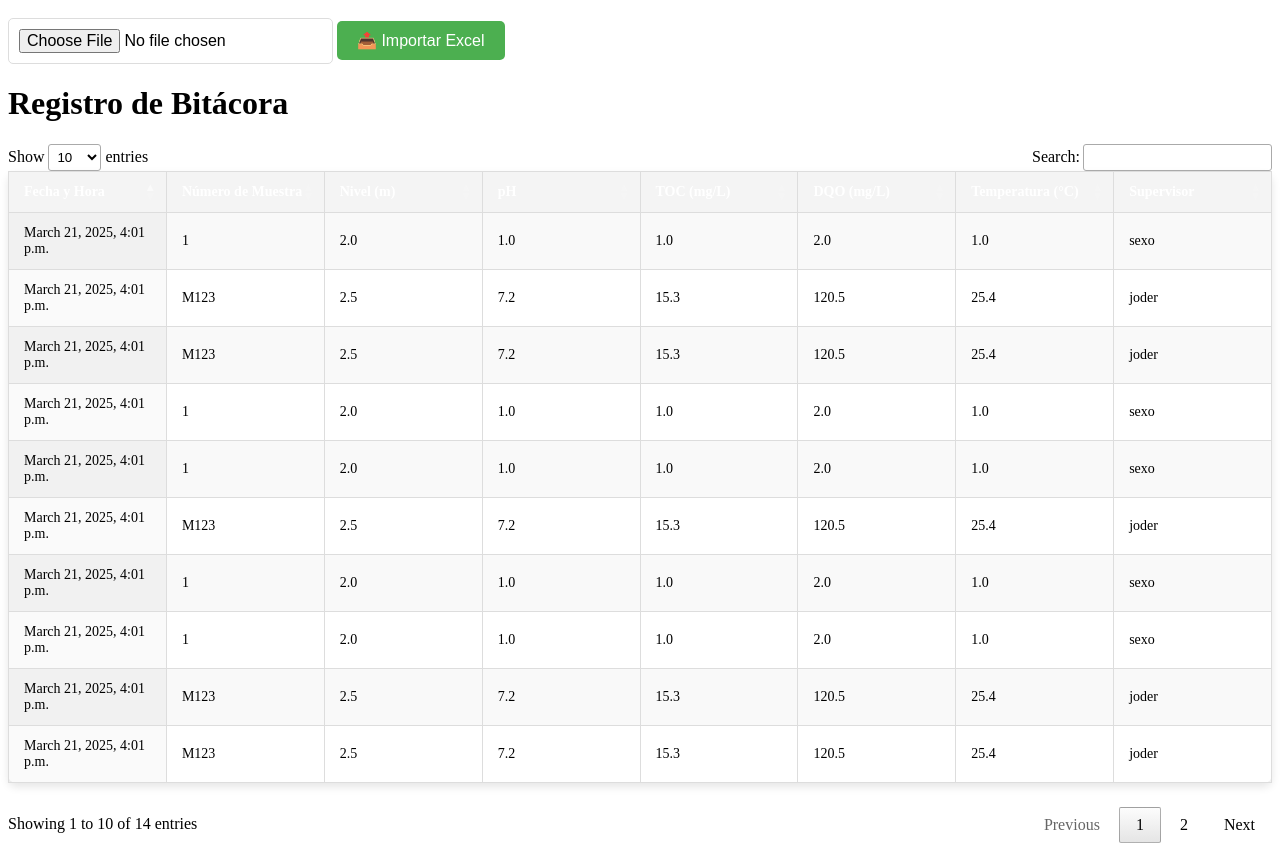
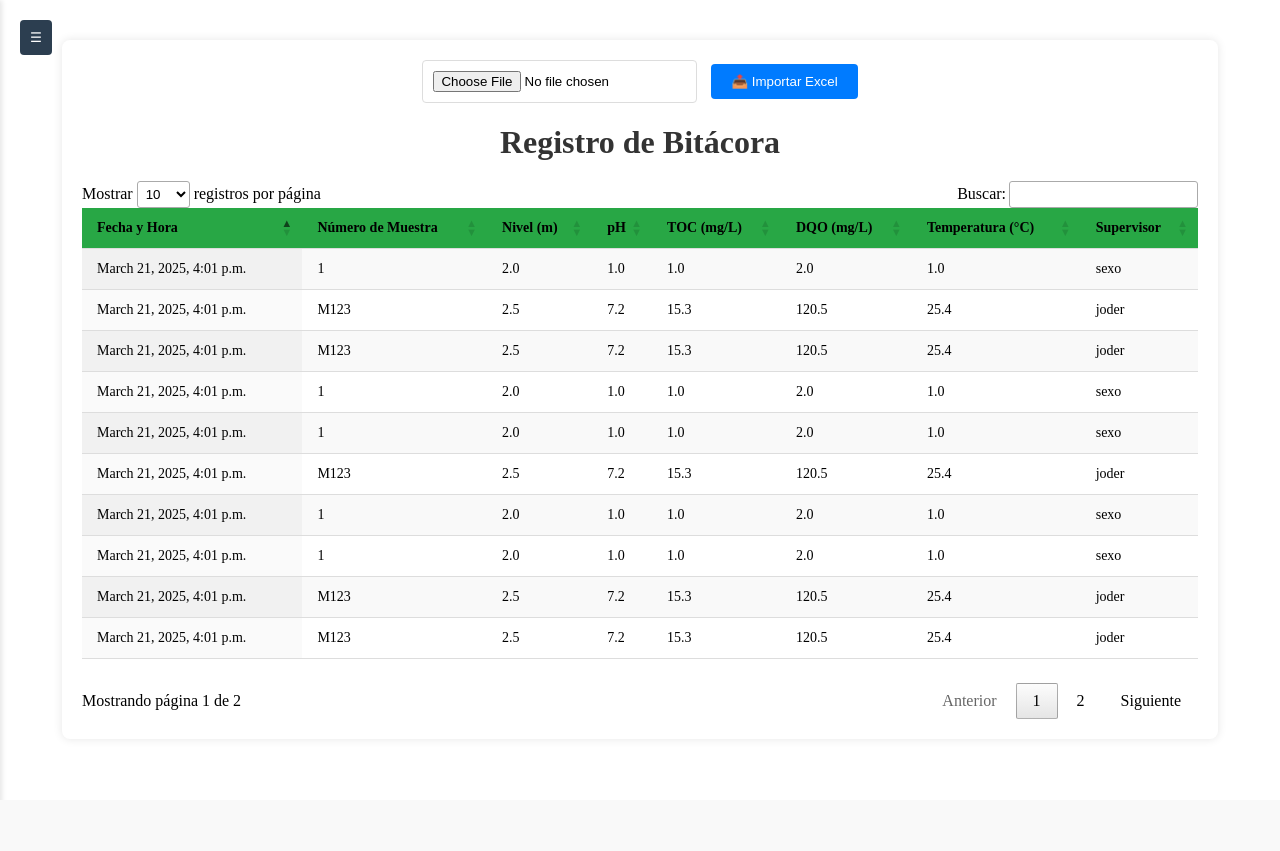
Before and after one commit to ab-max-h/planta_agua, a Django app: page /datos/ in a window 1280 px wide. After the commit the page ends 719 px from the top, so only its background shows below. Run offline with Django 5.2, Linux system fonts and the light colour scheme; data comes from the database, SQL or seed files in the repository; both versions use the stored data as it was after the commit; some libraries are stand-ins or nearby versions.

Commit message:
VERSION DEMO

```diff
--- a/agua/hola/models.py
+++ b/agua/hola/models.py
@@ -13,6 +13,7 @@ class Announcement(models.Model):  # Asegúrate de que este modelo exista
 class Post(models.Model):
     title = models.CharField(max_length=200)
     content = models.TextField()
+    created_at = models.DateTimeField(auto_now_add=True)
 
     def __str__(self):
         return self.title
--- a/agua/hola/static/hola/Bitacora.js
+++ b/agua/hola/static/hola/Bitacora.js
@@ -39,3 +39,190 @@ submitButton.addEventListener('mouseover', function() {
 submitButton.addEventListener('mouseout', function() {
     submitButton.style.backgroundColor = '#4CAF50'; // Vuelve al color original cuando se quita el ratón
 });
+
+
+// Inicialización de DataTables
+$(document).ready(function () {
+    $('#tablaBitacoras').DataTable({
+        "language": {
+            "lengthMenu": "Mostrar _MENU_ registros por página",
+            "zeroRecords": "No se encontraron registros",
+            "info": "Mostrando página _PAGE_ de _PAGES_",
+            "infoEmpty": "No hay registros disponibles",
+            "infoFiltered": "(filtrado de _MAX_ registros totales)",
+            "search": "Buscar:",
+            "paginate": {
+                "first": "Primero",
+                "last": "Último",
+                "next": "Siguiente",
+                "previous": "Anterior"
+            }
+        }
+    });
+});
+
+document.addEventListener("DOMContentLoaded", function () {
+    // Solo ejecutar el código cuando se seleccione la opción "Graficación"
+    document.querySelectorAll(".menu-btn").forEach(btn => {
+        btn.addEventListener("click", function () {
+            if (this.getAttribute("data-opcion") === "graficacion") {
+                cargarGrafica();
+            }
+        });
+    });
+});
+
+function cargarGrafica() {
+    // Verifica si la librería de ECharts ya está cargada
+    if (typeof echarts === "undefined") {
+        let script = document.createElement("script");
+        script.src = "https://cdn.jsdelivr.net/npm/echarts@5/dist/echarts.min.js";
+        script.onload = inicializarGrafico;
+        document.body.appendChild(script);
+    } else {
+        inicializarGrafico();
+    }
+}
+
+function inicializarGrafico() {
+    fetch("/api/datos-bitacora/")  // Ruta Django que devuelve JSON
+        .then(response => response.json())
+        .then(datos => {
+            let fechas = datos.map(d => d.fecha_hora);
+            let niveles = datos.map(d => d.nivel_agua);
+            let temperaturas = datos.map(d => d.temperatura);
+
+            let grafico = echarts.init(document.getElementById("grafico"));
+
+            let opciones = {
+                title: { text: "Nivel del Agua y Temperatura" },
+                tooltip: { trigger: "axis" },
+                legend: { data: ["Nivel (m)", "Temperatura (°C)"] },
+                xAxis: { type: "category", data: fechas },
+                yAxis: [
+                    { type: "value", name: "Nivel (m)" },
+                    { type: "value", name: "Temperatura (°C)", position: "right" }
+                ],
+                series: [
+                    { name: "Nivel (m)", type: "line", data: niveles },
+                    { name: "Temperatura (°C)", type: "line", data: temperaturas, yAxisIndex: 1 }
+                ]
+            };
+
+            grafico.setOption(opciones);
+        })
+        .catch(error => console.error("Error cargando datos:", error));
+}
+
+document.addEventListener("DOMContentLoaded", function () {
+    document.querySelectorAll(".menu-btn").forEach(btn => {
+        btn.addEventListener("click", function () {
+            if (this.getAttribute("data-opcion") === "graficacion") {
+                cargarGraficas();
+            }
+        });
+    });
+});
+
+function cargarGraficas() {
+    if (typeof echarts === "undefined") {
+        let script = document.createElement("script");
+        script.src = "https://cdn.jsdelivr.net/npm/echarts@5/dist/echarts.min.js";
+        script.onload = inicializarGraficas;
+        document.body.appendChild(script);
+    } else {
+        inicializarGraficas();
+    }
+}
+
+function inicializarGraficas() {
+    fetch("/api/datos-bitacora/")
+        .then(response => response.json())
+        .then(datos => {
+            let fechas = datos.map(d => d.fecha_hora);
+            let niveles = datos.map(d => d.nivel_agua);
+            let temperaturas = datos.map(d => d.temperatura);
+            let ph = datos.map(d => d.ph);
+            let toc = datos.map(d => d.toc);
+            let dqo = datos.map(d => d.dqo);
+
+            // 📊 Nivel del Agua vs. Fecha
+            let graficoNivel = echarts.init(document.getElementById("grafico_nivel"));
+            graficoNivel.setOption({
+                title: { text: "Nivel del Agua a lo Largo del Tiempo" },
+                xAxis: { type: "category", data: fechas },
+                yAxis: { type: "value", name: "Nivel (m)" },
+                series: [{ name: "Nivel", type: "line", data: niveles }]
+            });
+
+            // 🌡 Temperatura vs. Fecha
+            let graficoTemp = echarts.init(document.getElementById("grafico_temperatura"));
+            graficoTemp.setOption({
+                title: { text: "Temperatura a lo Largo del Tiempo" },
+                xAxis: { type: "category", data: fechas },
+                yAxis: { type: "value", name: "Temperatura (°C)" },
+                series: [{ name: "Temperatura", type: "line", data: temperaturas }]
+            });
+
+            // ⚡ pH vs. Nivel de Agua (Dispersión)
+            let graficoPHvsNivel = echarts.init(document.getElementById("grafico_ph_vs_nivel"));
+            graficoPHvsNivel.setOption({
+                title: { text: "Relación entre pH y Nivel de Agua" },
+                xAxis: { type: "value", name: "Nivel (m)" },
+                yAxis: { type: "value", name: "pH" },
+                series: [{ name: "pH vs Nivel", type: "scatter", data: niveles.map((v, i) => [v, ph[i]]) }]
+            });
+
+            // 🧪 TOC vs. DQO (Dispersión)
+            let graficoTocVsDqo = echarts.init(document.getElementById("grafico_toc_vs_dqo"));
+            graficoTocVsDqo.setOption({
+                title: { text: "Relación entre TOC y DQO" },
+                xAxis: { type: "value", name: "TOC (mg/L)" },
+                yAxis: { type: "value", name: "DQO (mg/L)" },
+                series: [{ name: "TOC vs DQO", type: "scatter", data: toc.map((v, i) => [v, dqo[i]]) }]
+            });
+
+            // 📉 Histograma de pH
+            let conteoPH = {};
+            ph.forEach(valor => conteoPH[valor] = (conteoPH[valor] || 0) + 1);
+            let valoresPH = Object.keys(conteoPH);
+            let frecuenciasPH = Object.values(conteoPH);
+
+            let graficoPHHistograma = echarts.init(document.getElementById("grafico_ph_histograma"));
+            graficoPHHistograma.setOption({
+                title: { text: "Distribución del pH" },
+                xAxis: { type: "category", data: valoresPH, name: "pH" },
+                yAxis: { type: "value", name: "Frecuencia" },
+                series: [{ name: "Frecuencia", type: "bar", data: frecuenciasPH }]
+            });
+
+        })
+        .catch(error => console.error("Error cargando datos:", error));
+}
+// Función para abrir/cerrar el menú lateral
+document.getElementById('menuToggle').addEventListener('click', function () {
+    var menuLateral = document.getElementById('menuLateral');
+    var contenidoPrincipal = document.getElementById('contenidoPrincipal');
+
+    // Alternar la clase 'abierto' en el menú lateral
+    menuLateral.classList.toggle('abierto');
+
+    // Alternar la clase 'menu-abierto' en el contenido principal
+    contenidoPrincipal.classList.toggle('menu-abierto');
+});
+
+// Función para cambiar entre las opciones del menú
+document.querySelectorAll('.menu-btn').forEach(function (btn) {
+    btn.addEventListener('click', function () {
+        // Obtener la opción seleccionada
+        var opcion = this.getAttribute('data-opcion');
+
+        // Ocultar todas las secciones de contenido
+        document.querySelectorAll('.contenido-opcion').forEach(function (seccion) {
+            seccion.classList.remove('activo');
+        });
+
+        // Mostrar la sección correspondiente a la opción seleccionada
+        document.getElementById(opcion).classList.add('activo');
+    });
+});
--- a/agua/hola/static/hola/style.css
+++ b/agua/hola/static/hola/style.css
@@ -710,3 +710,6 @@ html {
     z-index: 2;
     position: relative;
   }
+
+
+  /* Estilos para publicaciones */
--- a/agua/hola/static/hola/style1.css
+++ b/agua/hola/static/hola/style1.css
@@ -1,77 +1,206 @@
-/* Estilos generales para la tabla */
-table {
-  width: 100%;
-  table-layout: fixed;  /* Evita que las columnas se expandan más de lo necesario */
-  margin: 30px auto;    /* Centra la tabla en la página */
-  border-collapse: collapse;  /* Elimina los espacios entre las celdas */
-  background-color: #ffffff;
-  box-shadow: 0 4px 8px rgba(0, 0, 0, 0.1);  /* Agrega sombra suave a la tabla */
-  border-radius: 8px;    /* Bordes redondeados */
+/* Estilos generales para el cuerpo de la página */
+body {
+  font-family: 'Times New Roman', Times, serif;
+  background-color: rgb(223, 218, 218);
+  margin: 0;
+  padding: 0;
+  position: relative;
+  overflow-x: hidden;
+  display: flex;
+  height: 100vh;
 }
 
-/* Estilos para las celdas de la tabla */
-th, td {
-  padding: 10px;           /* Espaciado interno de las celdas */
-  text-align: left;        /* Alinea el texto a la izquierda */
-  border: 1px solid #ddd; /* Borde ligero alrededor de las celdas */
-  overflow: hidden;        /* Oculta el contenido que se desborda */
-  text-overflow: ellipsis; /* Agrega "..." cuando el contenido es demasiado largo */
-  word-wrap: break-word;   /* Hace que el contenido largo se divida en varias líneas */
-  white-space: normal;     /* Permite que el contenido se ajuste automáticamente */
+/* Animación de fondo */
+@keyframes backgroundAnimation {
+  0% { background-position: 0% 50%; }
+  50% { background-position: 100% 50%; }
+  100% { background-position: 0% 50%; }
 }
 
-/* Estilos para el encabezado de la tabla */
-th {
-  background-color: #4CAF50; /* Fondo verde para el encabezado */
-  color: white;              /* Color del texto blanco */
-  font-weight: bold;         /* Hace el texto en negritas */
+body::before {
+  content: '';
+  position: absolute;
+  top: 0;
+  left: 0;
+  width: 100%;
+  height: 100%;
+  background: linear-gradient(135deg, #009fa5, #e0e0e0);
+  z-index: -1;
+  animation: backgroundAnimation 10s infinite alternate;
 }
 
-/* Estilo para las filas alternas de la tabla */
-tr:nth-child(even) {
-  background-color: #f2f2f2;  /* Color de fondo gris claro para filas pares */
+/* Estilos para el contenedor principal */
+.container {
+  width: 90%;
+  max-width: 1200px;
+  margin: 20px auto;
+  padding: 20px;
+  background-color: #fff;
+  box-shadow: 0 0 10px rgba(0, 0, 0, 0.1);
+  border-radius: 8px;
+  position: relative;
+  z-index: 1;
 }
 
-tr:nth-child(odd) {
-  background-color: #ffffff;  /* Color de fondo blanco para filas impares */
+/* Estilos para el título de la tabla */
+h1 {
+  text-align: center;
+  color: #333;
+  margin-bottom: 20px;
+  animation: fadeIn 2s ease-in-out;
 }
 
-/* Estilo cuando no hay registros en la tabla */
-td[colspan="8"] {
-  text-align: center;         /* Centra el texto */
-  font-style: italic;         /* Da un estilo en cursiva */
-  color: #888;                /* Color gris para el texto */
-  padding: 20px;              /* Agrega algo de espacio extra */
+@keyframes fadeIn {
+  0% { opacity: 0; }
+  100% { opacity: 1; }
 }
 
-/* Estilo para los botones de la tabla */
-button {
-  background-color: #4CAF50; /* Fondo verde */
-  color: white;              /* Color del texto blanco */
-  border: none;              /* Sin borde */
-  padding: 10px 20px;        /* Espaciado interno del botón */
-  text-align: center;        /* Alinea el texto en el centro */
-  text-decoration: none;     /* Sin subrayado */
-  display: inline-block;     /* Se muestra en línea con otros elementos */
-  font-size: 16px;           /* Tamaño de fuente */
-  cursor: pointer;          /* Muestra el cursor como puntero cuando se pasa sobre el botón */
-  border-radius: 5px;        /* Bordes redondeados */
-  transition: background-color 0.3s; /* Transición suave para el cambio de color */
+/* Estilos para el formulario de importación */
+form {
+  margin-bottom: 20px;
+  text-align: center;
 }
 
-button:hover {
-  background-color: #45a049; /* Cambia el color cuando el cursor pasa sobre el botón */
+form input[type="file"] {
+  padding: 10px;
+  border: 1px solid #ddd;
+  border-radius: 4px;
+  margin-right: 10px;
 }
 
-/* Estilo para los inputs (botones de archivo) */
-input[type="file"] {
-  padding: 10px;            /* Espaciado interno */
-  font-size: 16px;          /* Tamaño de fuente */
-  border-radius: 5px;       /* Bordes redondeados */
-  border: 1px solid #ddd;   /* Borde ligero */
-  margin-top: 10px;         /* Espaciado superior */
+form button {
+  padding: 10px 20px;
+  background-color: #007bff;
+  color: #fff;
+  border: none;
+  border-radius: 4px;
+  cursor: pointer;
+  transition: background-color 0.3s ease;
 }
 
-input[type="file"]:hover {
-  background-color: #f9f9f9; /* Fondo gris claro cuando pasa el mouse */
+form button:hover {
+  background-color: #0056b3;
 }
+
+/* Estilos para la tabla */
+#tablaBitacoras {
+  width: 100%;
+  border-collapse: collapse;
+  margin: 20px 0;
+  font-size: 14px;
+  animation: slideIn 1s ease-in-out;
+}
+
+@keyframes slideIn {
+  0% { transform: translateY(50px); opacity: 0; }
+  100% { transform: translateY(0); opacity: 1; }
+}
+
+#tablaBitacoras th, #tablaBitacoras td {
+  padding: 12px 15px;
+  text-align: left;
+  border-bottom: 1px solid #ddd;
+}
+
+#tablaBitacoras th {
+  background-color: #28a745; /* Verde para los encabezados */
+  color: black;
+  font-weight: bold;
+}
+
+#tablaBitacoras td {
+  color: #000; /* Negro para los nombres de las columnas */
+}
+
+#tablaBitacoras tr:hover {
+  background-color: #f1f1f1;
+  transition: background-color 0.3s ease;
+}
+
+/* Estilos para el mensaje cuando no hay registros */
+#tablaBitacoras tr td[colspan="8"] {
+  text-align: center;
+  color: #777;
+  padding: 20px;
+}
+
+/* Menú lateral */
+.menu-lateral {
+  width: 250px;
+  background-color: #2c3e50;
+  color: #fff;
+  padding: 20px;
+  box-shadow: 2px 0 5px rgba(0, 0, 0, 0.1);
+  transition: transform 0.3s ease;
+  height: 100vh;
+  position: fixed;
+  left: 0;
+  top: 0;
+  z-index: 1000;
+  transform: translateX(-100%); /* Oculta el menú por defecto */
+}
+
+.menu-lateral.abierto {
+  transform: translateX(0); /* Muestra el menú */
+}
+
+/* Botón del menú */
+.menu-btn {
+  display: block;
+  width: 100%;
+  padding: 15px;
+  background-color: #34495e;
+  color: #fff;
+  border: none;
+  text-align: center;
+  cursor: pointer;
+  margin-bottom: 15px;
+  border-radius: 4px;
+  transition: background-color 0.3s ease;
+}
+
+.menu-btn:hover {
+  background-color: #1abc9c;
+}
+
+/* Botón de toggle */
+.menu-toggle {
+  position: fixed;
+  top: 20px;
+  left: 20px;
+  background-color: #2c3e50;
+  color: #fff;
+  border: none;
+  padding: 10px;
+  cursor: pointer;
+  z-index: 1001; /* Asegura que esté por encima del menú */
+  border-radius: 4px;
+  transition: background-color 0.3s ease;
+}
+
+.menu-toggle:hover {
+  background-color: #1abc9c;
+}
+
+/* Contenido principal */
+.contenido-principal {
+  flex: 1;
+  padding: 20px;
+  background-color: white;
+  margin-left: 0;
+  transition: margin-left 0.3s ease;
+}
+
+.contenido-principal.menu-abierto {
+  margin-left: 250px; /* Desplaza el contenido al abrir el menú */
+}
+
+/* Ocultar contenido inicialmente */
+.contenido-opcion {
+  display: none;
+}
+
+/* Mostrar contenido activo */
+.contenido-opcion.activo {
+  display: block;
+}
--- a/agua/hola/templates/hola/datos.html
+++ b/agua/hola/templates/hola/datos.html
@@ -13,30 +13,27 @@
     <!-- DataTables JS -->
     <script type="text/javascript" src="https://cdn.datatables.net/1.10.21/js/jquery.dataTables.min.js"></script>
     <!-- Tu archivo CSS personalizado -->
-    <link rel="stylesheet" href="{% static 'hola/style1.css' %}" media="all">
-    <style>
-        /* Estilos adicionales para la tabla */
-        #tablaBitacoras {
-            width: 100%;
-            border-collapse: collapse;
-            margin: 20px 0;
-            font-size: 14px;
-        }
-        #tablaBitacoras th, #tablaBitacoras td {
-            padding: 12px 15px;
-            text-align: left;
-            border-bottom: 1px solid #ddd;
-        }
-        #tablaBitacoras th {
-            background-color: #f4f4f4;
-            font-weight: bold;
-        }
-        #tablaBitacoras tr:hover {
-            background-color: #f9f9f9;
-        }
-    </style>
+    <link rel="stylesheet" href="{% static 'hola/style1.css' %}?v=2">
 </head>
 <body>
+    <!-- Botón para abrir/cerrar el menú -->
+    <button class="menu-toggle" id="menuToggle">☰</button>
+
+    <!-- Menú lateral -->
+    <div class="menu-lateral" id="menuLateral">
+        <div class="menu-opciones">
+            <button class="menu-btn" data-opcion="bitacora">📋 Bitácora</button>
+            <button class="menu-btn" data-opcion="graficacion">📊 Graficación</button>
+
+            <button class="menu-btn" data-opcion="servicio-social">👷‍♂️Servicio-Social</button>
+            <button class="menu-btn" data-opcion="cerrar-sesion">🚪 Cerrar Sesión</button>
+        </div>
+    </div>
+
+    <!-- Contenido principal -->
+    <div class="contenido-principal" id="contenidoPrincipal">
+        <!-- Contenido de Bitácora -->
+        <div id="bitacora" class="contenido-opcion activo">
             <div class="container">
                 <!-- Formulario para importar Excel -->
                 <form action="{% url 'importar_excel' %}" method="post" enctype="multipart/form-data">
@@ -82,21 +79,31 @@
                     </tbody>
                 </table>
             </div>
+        </div>
 
-    <!-- Script para inicializar DataTables -->
-    <script>
-        $(document).ready(function() {
-            $('#tablaBitacoras').DataTable({
-                "language": {
-                    "url": "//cdn.datatables.net/plug-ins/1.10.21/i18n/Spanish.json"  // Traducción al español
-                },
-                "paging": true,         // Habilitar paginación
-                "searching": true,      // Habilitar búsqueda
-                "ordering": true,       // Habilitar ordenamiento
-                "info": true,           // Mostrar información de la tabla
-                "autoWidth": false      // Deshabilitar ajuste automático de ancho
-            });
-        });
-    </script>
+        <!-- Contenido de Graficación -->
+        <div id="graficacion" class="contenido-opcion">
+            <h1>Graficación</h1>
+            <div id="grafico_nivel" style="width: 80%; height: 400px; margin: auto;"></div>
+    <div id="grafico_temperatura" style="width: 80%; height: 400px; margin: auto;"></div>
+    <div id="grafico_ph_vs_nivel" style="width: 80%; height: 400px; margin: auto;"></div>
+    <div id="grafico_toc_vs_dqo" style="width: 80%; height: 400px; margin: auto;"></div>
+    <div id="grafico_ph_histograma" style="width: 80%; height: 400px; margin: auto;"></div>
+        </div>
+
+        <div id="servicio-social" class="contenido-opcion">
+            <h1>Servicio Social</h1>
+            <p>Aquí va el contenido del servicio socila.</p>
+        </div>
+
+        <!-- Contenido de Cerrar Sesión -->
+        <div id="cerrar-sesion" class="contenido-opcion">
+            <h1>Cerrar Sesión</h1>
+            <p>Aquí va el contenido para cerrar sesión.</p>
+        </div>
+    </div>
+
+    <!-- Enlazar el archivo JavaScript -->
+    <script src="{% static 'hola/Bitacora.js' %}?v=2"></script>
 </body>
 </html>
--- a/agua/hola/urls.py
+++ b/agua/hola/urls.py
@@ -1,7 +1,7 @@
 from django.contrib import admin
 from django.urls import path
 from hola import views  # Importamos las vistas de tu app "hola"
-
+from .views import datos_bitacora
 urlpatterns = [
     path("admin/", admin.site.urls),
     path("", views.index, name="index"),  # Página principal # Login
@@ -9,5 +9,6 @@ urlpatterns = [
     path("datos/", views.datos, name="datos"),  # Logout
     path("exportar-excel/", views.exportar_bitacora_xlsx, name="exportar_excel"),
     path("importar-excel/", views.importar_bitacora_xlsx, name="importar_excel"),
+     path('api/datos-bitacora/', datos_bitacora, name='api-datos-bitacora'),
 
 ]
--- a/agua/hola/views.py
+++ b/agua/hola/views.py
@@ -14,14 +14,16 @@ from .models import Bitacora
 from django.contrib import messages
 from tablib import Dataset
 from django.shortcuts import render
-from .models import Announcement
+from .models import Post
 # En lugar de Announcement
 
 
+from django.http import JsonResponse
+from .models import Bitacora
 
-def home(request):
-    announcements = Announcement.objects.order_by('-created_at')  # Últimos anuncios primero
-    return render(request, 'unam.html', {'announcements': announcements})  # Carga unam.html
+def datos_bitacora(request):
+    datos = list(Bitacora.objects.values('fecha_hora', 'nivel_agua', 'temperatura'))
+    return JsonResponse(datos, safe=False)
 
 
 def importar_excel(request):
@@ -71,23 +73,24 @@ def importar_bitacora_xlsx(request):
 
     return redirect("datos")
 
+# views.py (corregido)
 def index(request):
+    posts = Post.objects.all().order_by('-created_at')  # Obtener posts
+
     if request.method == "POST":
         username = request.POST.get("username")
         password = request.POST.get("password")
-
-        # Verifica las credenciales del usuario
         user = authenticate(request, username=username, password=password)
 
         if user is not None:
-            login(request, user)  # Si el usuario es autenticado, inicias sesión
-            return redirect('/datos/')  # Mostrar mensaje de bienvenida
+            login(request, user)
+            return redirect('/datos/')
         else:
-            # En caso de error, muestra un mensaje de error
-            return render(request, "hola/unam.html", {"error": "Credenciales incorrectas"})  # Mostrar mensaje de error
+            # Renderiza con posts incluso en error
+            return render(request, "hola/unam.html", {"error": "Credenciales incorrectas", "posts": posts})
 
-    # Si no es un POST, solo muestra la página de login
-    return render(request, "hola/unam.html")
+    # GET: Renderiza con posts
+    return render(request, "hola/unam.html", {"posts": posts})
 
 
 def datos(request):
```
Also changed, not shown: agua/hola/admin.py (+6 -3 lines), agua/hola/templates/hola/unam.html (+22 -12 lines), agua/db.sqlite3, agua/hola/migrations/0004_post_created_at.py (added), agua/hola/static/hola/portada.jpg (added), agua/media/django-summernote/2025-03-20/06645c63-f5e6-4ccf-bf6e-74b69b4e2dbe.jpeg (added), agua/media/django-summernote/2025-03-20/337219f0-ce5a-40fe-836d-1f1e2e077e93.jpeg (added), agua/media/django-summernote/2025-03-20/6e44eae9-7ddc-4dfc-a31d-34eab0240813.jpeg (added), agua/media/django-summernote/2025-03-20/c0a25351-1a8e-4327-9762-af78481b4846.jpeg (added), agua/media/django-summernote/2025-03-21/172e7e5f-e57b-481d-81d3-e65d035261b0.jpg (added), agua/media/django-summernote/2025-03-21/cb7b577d-eaca-4093-a1e2-2dfd3b7c9473.jpeg (added), 1 other file. Lines whose indentation alone changed are shown as unchanged.
